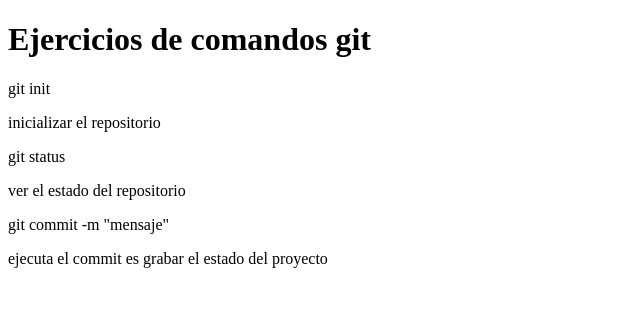
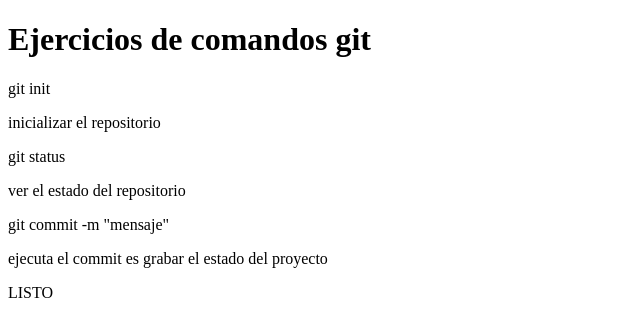
Before and after one commit to alexanderj-mm/proyecto_web, a plain HTML site: page index.html in a window 1280 px wide. Shown: the full height of the page, 0-640 px from the left. Drawn offline with Linux system fonts and the light colour scheme.

```diff
--- a/index.html
+++ b/index.html
@@ -13,6 +13,9 @@
   <p>ver el estado del repositorio</p>
   <p>git commit -m "mensaje"</p>
   <p>ejecuta el commit es grabar el estado del proyecto</p>
+<footer>
+    <P>LISTO</P>
+</footer>
+</body>
 
-</body>
 </html>
```
Also changed, not shown: css/estilos.css (added).
